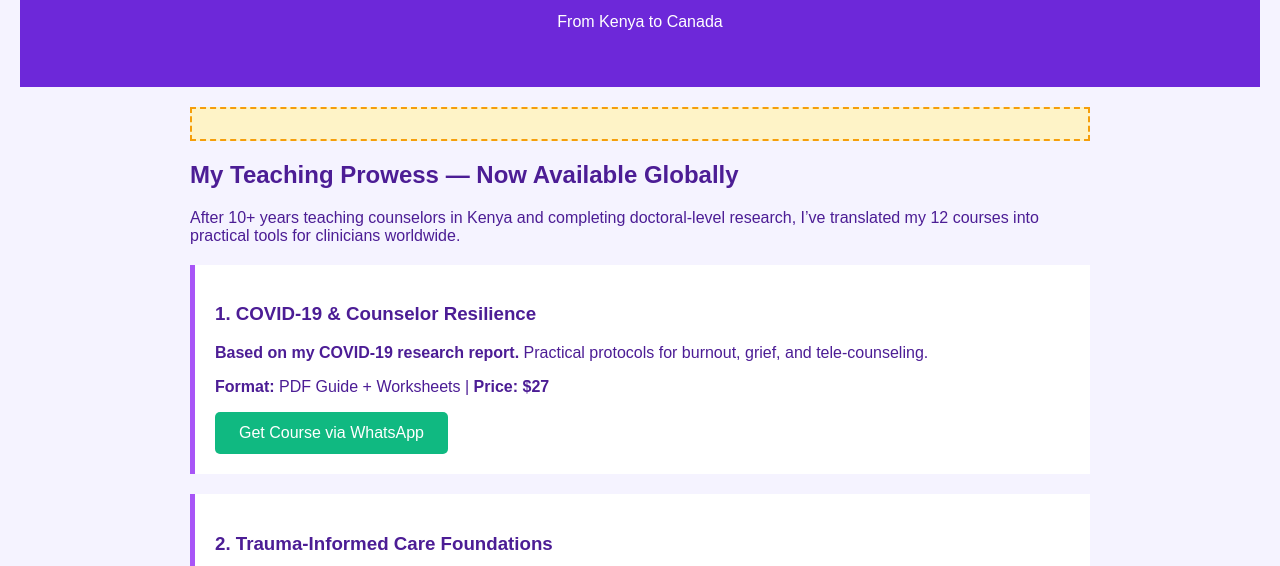
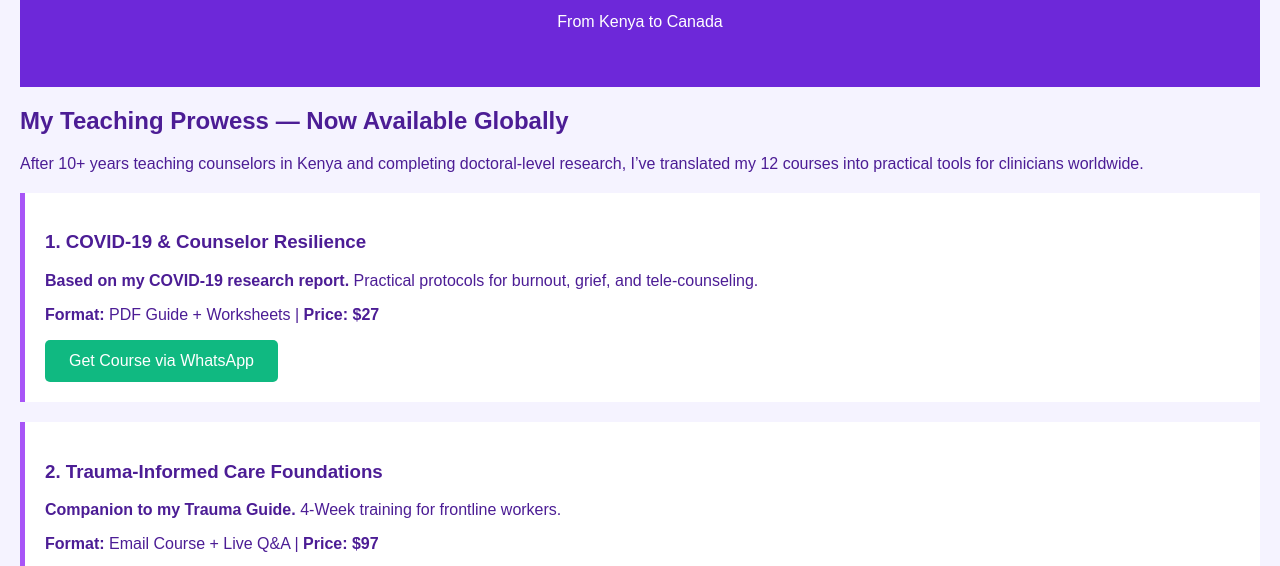
Before and after one commit to 4supportstherapy/4supportstherapy.github.io, a plain HTML site: page training.html in a window 1280 px wide. Shown: the part 209-775 px from the top of the page. Drawn offline with Linux system fonts and the light colour scheme.

Commit message:
Update training.html

```diff
--- a/training.html
+++ b/training.html
@@ -20,7 +20,7 @@
     </div>
 
     <div class="container">
-        <div class="camh-badge">
+
 
         </div>
 
```
